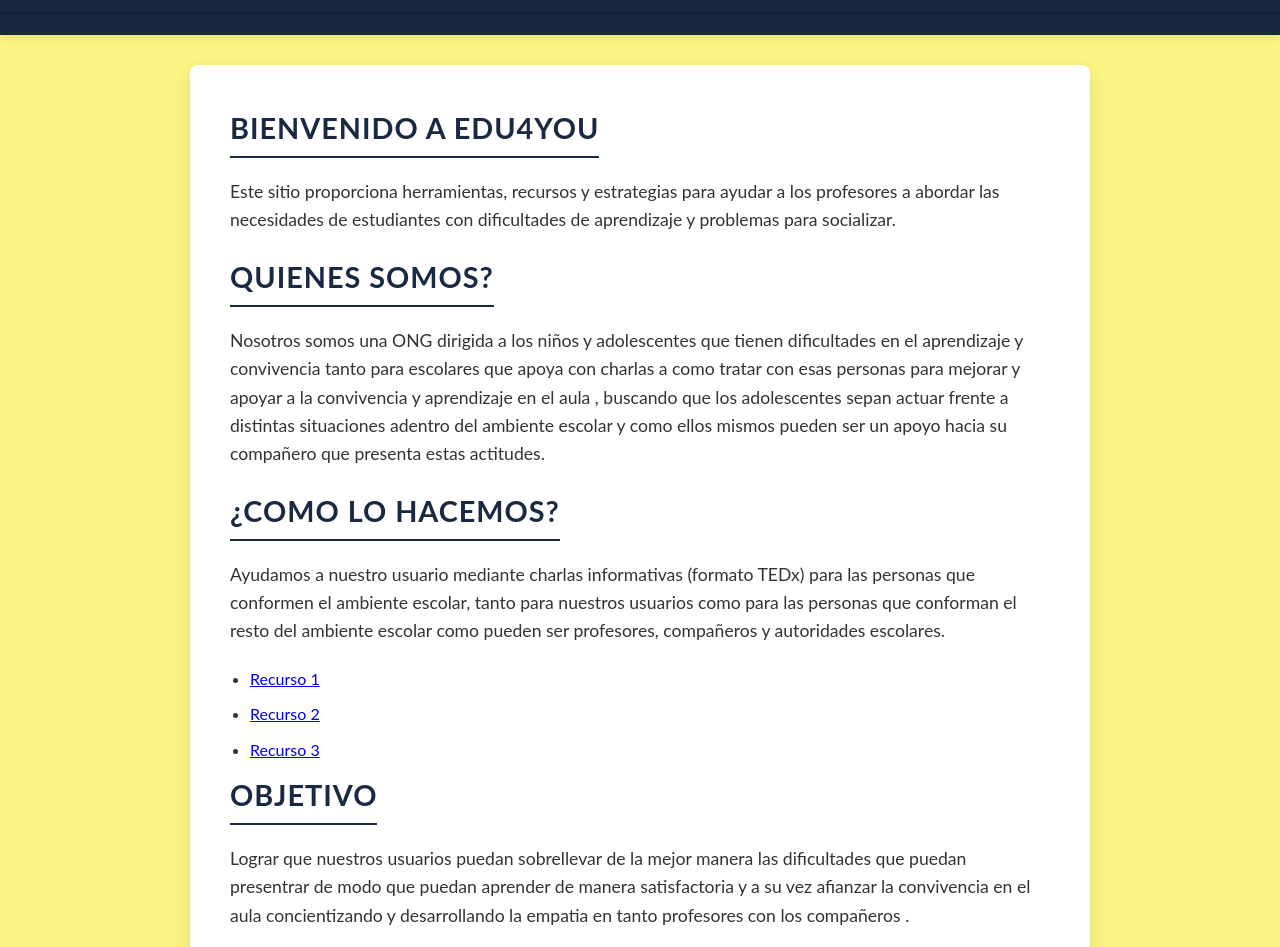
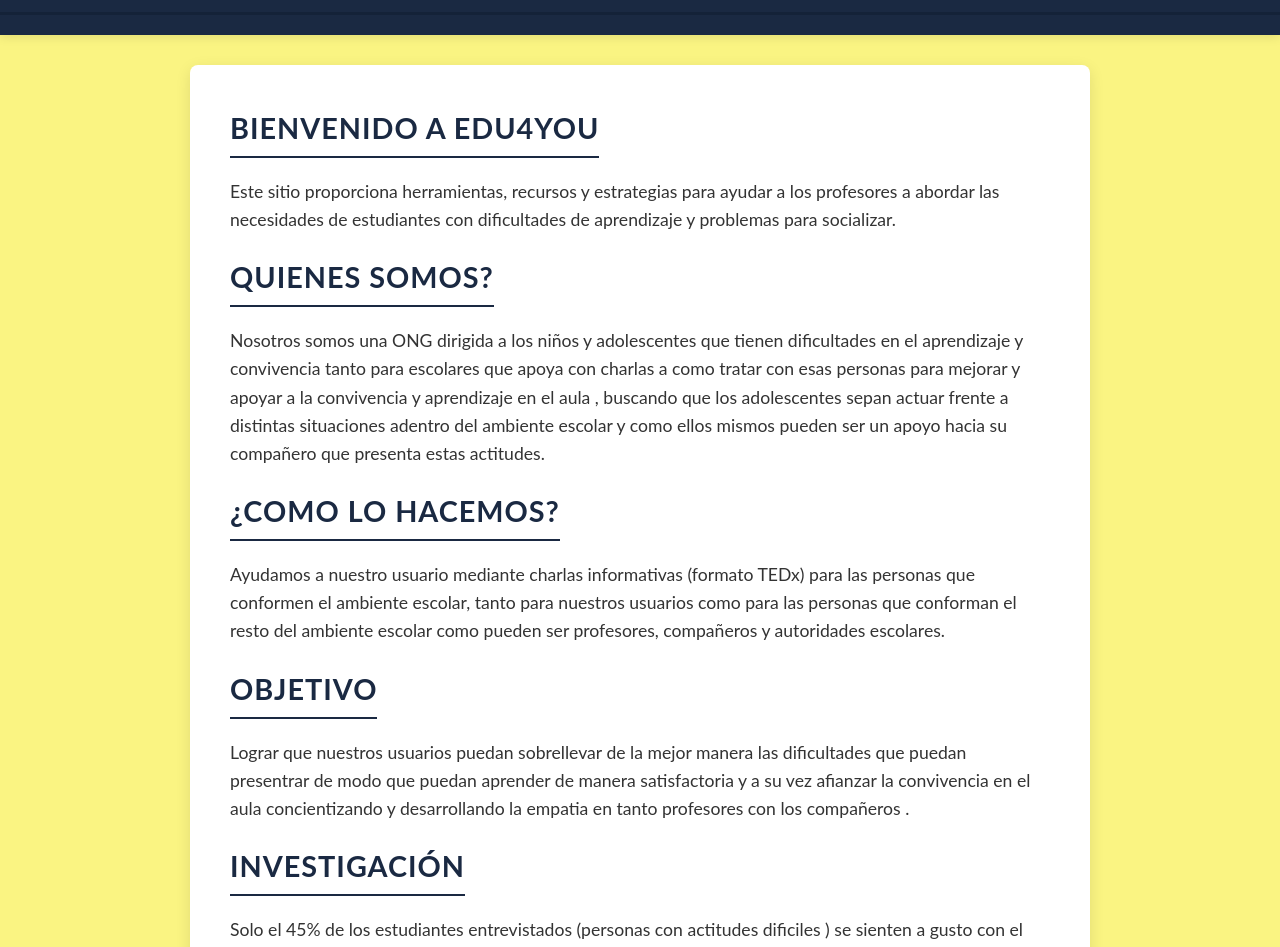
Before and after one commit to Edu4You/Edu4You.github.io, a plain HTML site: page index.html in a window 1280 px wide. Shown: the part 140-1087 px from the top of the page. Drawn offline with Linux system fonts and the light colour scheme.

Commit message:
Update index.html

```diff
--- a/index.html
+++ b/index.html
@@ -37,11 +37,6 @@
         <section>
             <h2>¿Como lo hacemos?</h2>
             <p>Ayudamos a nuestro usuario mediante charlas informativas (formato TEDx) para las personas que conformen el ambiente escolar, tanto para nuestros usuarios como para las personas que conforman el resto del ambiente escolar como pueden ser profesores, compañeros y autoridades escolares.</p>
-            <ul>
-                <li><a href="recurso1.html">Recurso 1</a></li>
-                <li><a href="recurso2.html">Recurso 2</a></li>
-                <li><a href="recurso3.html">Recurso 3</a></li>
-            </ul>
         </section>
 
         <!-- Sección adicional para historias de éxito -->
```
